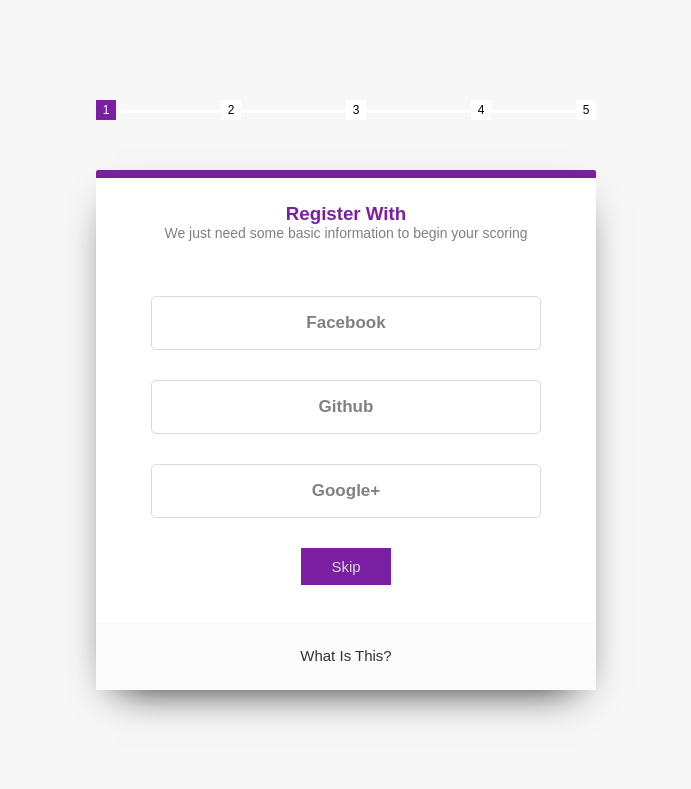
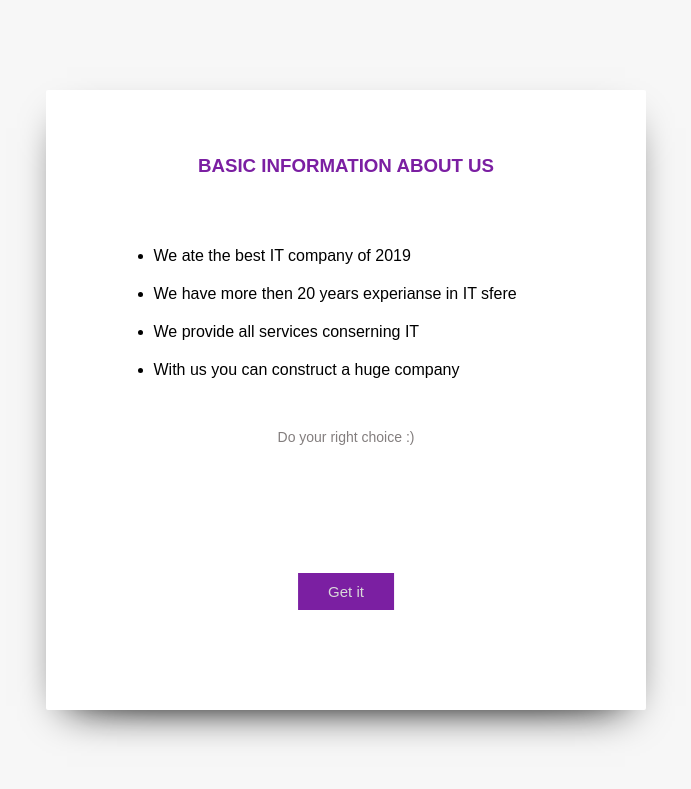
Before and after one commit to incrementcenter/TT, a plain HTML site: page index.html in a window 1280 px wide. Shown: the whole page, without its empty margins (294-985 px from the left). Drawn offline with Linux system fonts and the light colour scheme.

Commit message:
html/css changes with info window

```diff
--- a/index.html
+++ b/index.html
@@ -233,6 +233,21 @@
         </div>
     </form>
 </div>
+<div class="info-container">
+    <header>
+        <h3 class="purpule">BASIC INFORMATION ABOUT US</h3>
+        <ul>
+            <li>We ate the best IT company of 2019</li>
+            <li>We have more then 20 years experianse in IT sfere</li>
+            <li>We provide all services conserning IT</li>
+            <li>With us you can construct a huge company</li>
+        </ul>
+        <p>Do your right choice :)</p>
+        <div class="btn">
+            <a href="#">Get it</a>
+        </div>
+    </header>
+</div>
 <script src="script.js"></script>
 </body>
 </html>
--- a/style.css
+++ b/style.css
@@ -289,3 +289,43 @@ input:focus{
     font-size: 12px;
     color: white;
 }
+
+/*=============================Info container======================*/
+
+.info-container{
+    width: 600px;
+    height: 620px;
+    position: absolute;
+    top: 50%;
+    left: 50%;
+    transform: translate(-50%, -50%);
+    background: white;
+    border-radius: 2px;
+    box-shadow: 0 17px 41px -21px rgb(0, 0, 0);
+}
+
+.info-container h3{
+    margin: 40px 0 70px;
+}
+
+.info-container ul{
+    width: 70%;
+    margin: 0 auto;
+}
+
+.info-container li{
+    text-align: start;
+    margin: 20px 0;
+}
+
+.info-container p{
+    margin-top: 50px;
+}
+
+.info-container .btn{
+    position: absolute;
+    left: 50%;
+    transform: translateX(-50%);
+    bottom: 100px;
+    cursor: pointer;
+}
```
